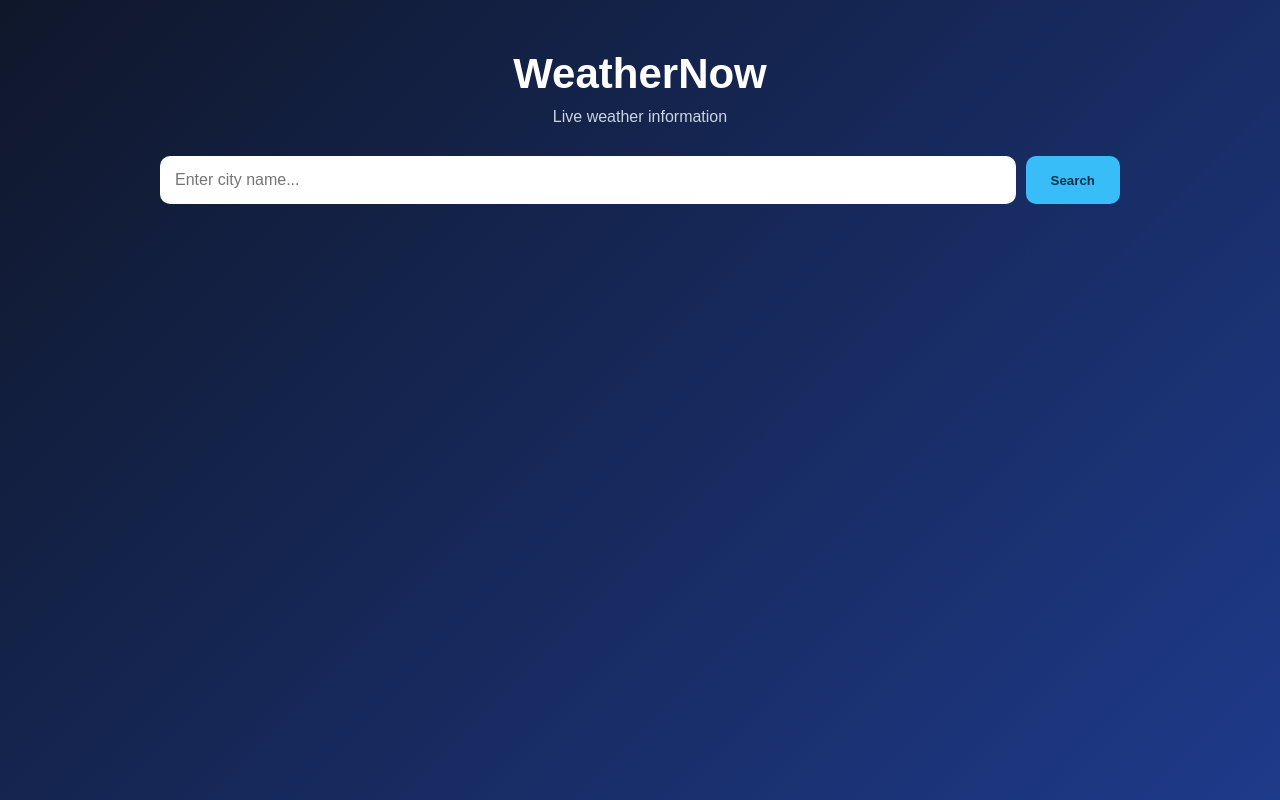
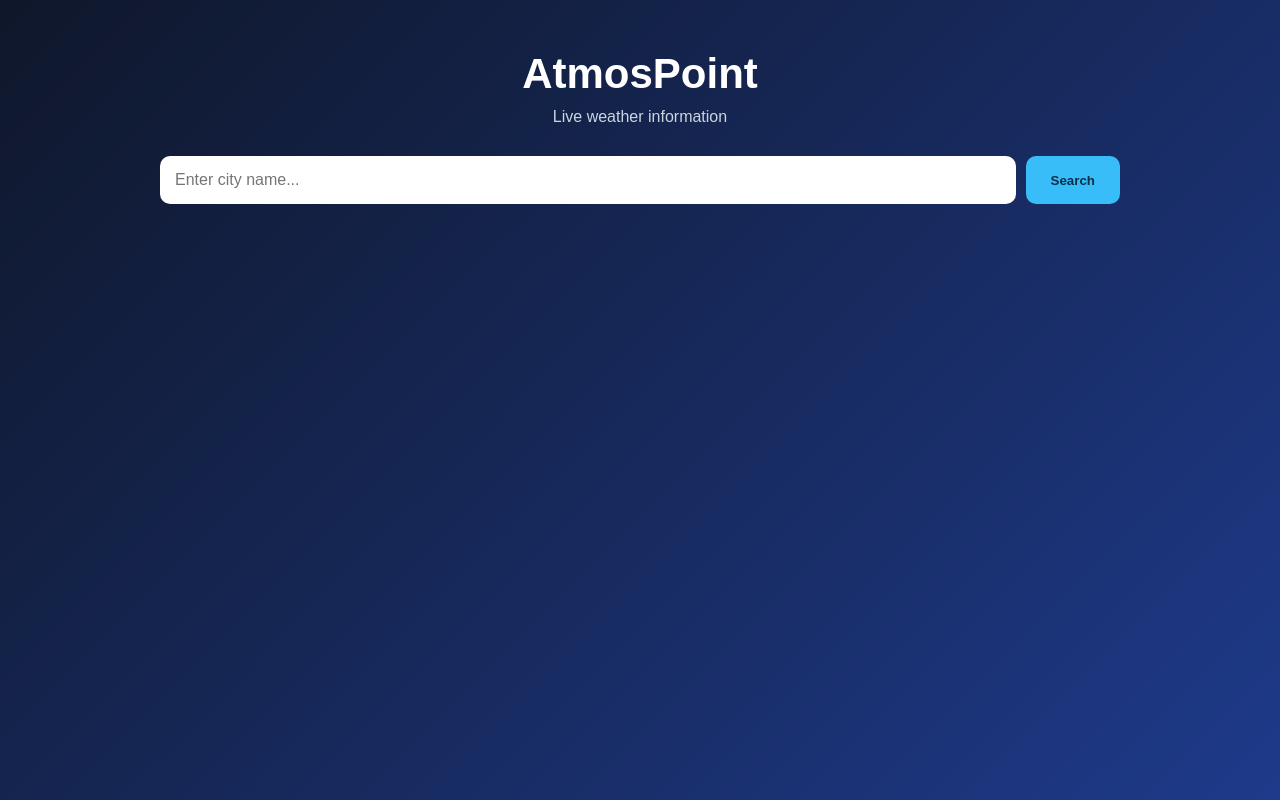
Before and after one commit to adithyachowdary0674/weather_app, a website built with Vite: page index.html in a window 1280 px wide. Built offline with nearby package versions, Linux system fonts and the light colour scheme.

Commit message:
added AtmosPoint as web name

```diff
--- a/index.html
+++ b/index.html
@@ -7,7 +7,7 @@
     <meta name="viewport"
           content="width=device-width, initial-scale=1.0">
 
-    <title>WeatherNow</title>
+   <title>AtmosPoint - Weather</title>
 
     <link rel="stylesheet" href="src/style.css">
 </head>
@@ -17,7 +17,7 @@
     <main class="container">
 
         <header>
-            <h1>WeatherNow</h1>
+            <h1>AtmosPoint</h1>
             <p>Live weather information</p>
         </header>
 
```
